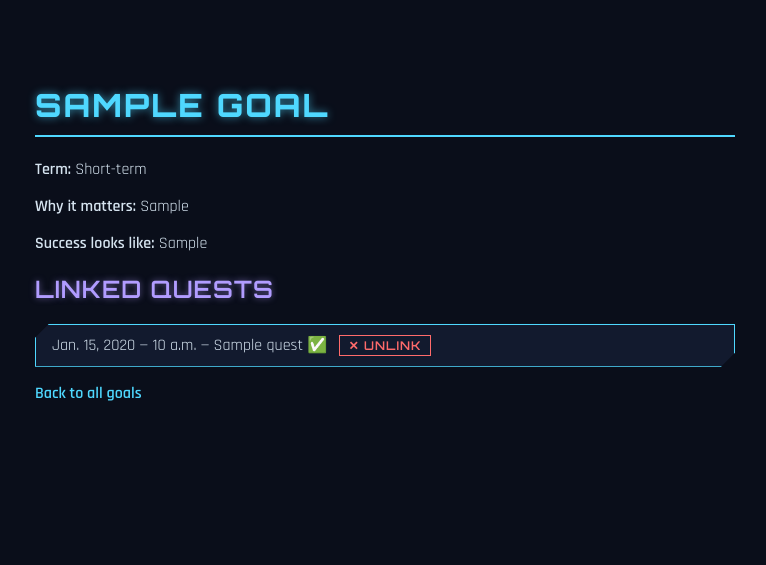
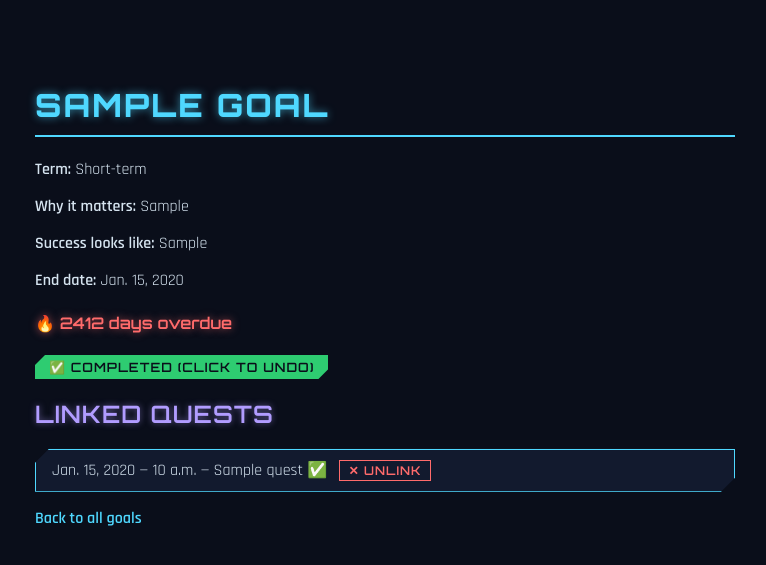
Before and after one commit to PhumelelaM7/Status-Window, a Django app: page /goals/1/ in a window 1280 px wide. Shown: the top 565 px of the page, without its empty margins (255-1021 px from the left). Run offline with Django 5.2, Linux system fonts and the light colour scheme; tables that the repository leaves empty hold one stand-in row (values such as "Sample post").

Commit message:
Switch database to MariaDB; add goal end_date, Fire-ring countdown, is_completed toggle, and unlink-quest-from-goal

```diff
--- /dev/null
+++ b/goals/deadlines.py
@@ -0,0 +1,36 @@
+from datetime import date
+
+
+def compute_countdown(end_date, today):
+    """Work out how many days remain until a goal's end date.
+
+    Returns a dict describing the countdown state, or None if the
+    goal has no end_date set at all. Tied to the Fire ring — this
+    is meant to create a felt sense of urgency and full presence
+    about the time actually remaining, not just a number.
+
+    Possible "status" values: "upcoming" (days remain), "today"
+    (the deadline is today), "overdue" (the date has passed).
+    """
+
+    # No deadline was set for this goal — nothing to count down to
+    if end_date is None:
+        return None
+
+    # Subtracting two date objects gives a timedelta; .days pulls
+    # out the whole number of days between them. Positive means the
+    # deadline is still ahead, zero means it's today, negative
+    # means it's already passed.
+    days_remaining = (end_date - today).days
+
+    if days_remaining > 0:
+        status = "upcoming"
+    elif days_remaining == 0:
+        status = "today"
+    else:
+        status = "overdue"
+
+    return {
+        "days_remaining": days_remaining,
+        "status": status,
+    }
--- a/goals/models.py
+++ b/goals/models.py
@@ -32,11 +32,22 @@ class Goal(models.Model):
         default=SHORT_TERM,
     )
 
+    # Optional deadline the user sets for this goal — a target to
+    # hit. Used to power a countdown display (tied to the Fire
+    # ring's emphasis on urgency and full presence). Left blank if
+    # the user doesn't want to set one.
+    end_date = models.DateField(blank=True, null=True)
+
     # Timestamp for when the goal was first created
     created_at = models.DateTimeField(auto_now_add=True)
 
-    # Whether the goal is still being actively pursued
+        # Whether the goal is still being actively pursued
     is_active = models.BooleanField(default=True)
+
+    # Whether this goal has actually been achieved. Distinct from
+    # is_active — a goal can be inactive without being completed
+    # (e.g. abandoned), so this tracks genuine success specifically.
+    is_completed = models.BooleanField(default=False)
 
     def __str__(self):
         # Shown in the Django admin panel and shell for readability
--- a/goals/templates/goals/goal_detail.html
+++ b/goals/templates/goals/goal_detail.html
@@ -9,6 +9,38 @@
     <p><strong>Term:</strong> {{ goal.get_term_display }}</p>
     <p><strong>Why it matters:</strong> {{ goal.why_it_matters }}</p>
     <p><strong>Success looks like:</strong> {{ goal.success_definition }}</p>
+
+    <!-- End date, if one was set -->
+    {% if goal.end_date %}
+        <p><strong>End date:</strong> {{ goal.end_date }}</p>
+    {% endif %}
+
+    <!-- Fire ring: countdown to the goal's deadline, if one is set -->
+    {% if countdown %}
+        <p class="countdown countdown-{{ countdown.status }}">
+            {% if countdown.status == "upcoming" %}
+                🔥 {{ countdown.days_remaining }} days remaining
+            {% elif countdown.status == "today" %}
+                🔥 Deadline is today
+            {% else %}
+                🔥 {{ countdown.days_remaining|cut:"-" }} days overdue
+            {% endif %}
+        </p>
+    {% endif %}
+
+    <!-- Mark this goal complete, or undo if it already is -->
+    <form method="post" action="{% url 'toggle_goal_complete' goal.id %}">
+        {% csrf_token %}
+        {% if goal.is_completed %}
+            <button type="submit" class="complete-btn done">
+                ✅ Completed (click to undo)
+            </button>
+        {% else %}
+            <button type="submit" class="complete-btn">
+                Mark Goal Complete
+            </button>
+        {% endif %}
+    </form>
 
     <!-- Every quest currently linked to this goal, with an option -->
     <!-- to unlink each one without deleting the quest itself -->
--- a/goals/urls.py
+++ b/goals/urls.py
@@ -6,4 +6,9 @@ urlpatterns = [
     path("goals/", views.goal_list, name="goal_list"),
     path("goals/add/", views.add_goal, name="add_goal"),
     path("goals/<int:goal_id>/", views.goal_detail, name="goal_detail"),
+    path(
+        "goals/<int:goal_id>/toggle-complete/",
+        views.toggle_goal_complete,
+        name="toggle_goal_complete",
+    ),
 ]
--- a/goals/views.py
+++ b/goals/views.py
@@ -1,6 +1,8 @@
 from django.shortcuts import render, get_object_or_404, redirect
+from django.utils import timezone
 from .models import Goal
 from .forms import GoalForm
+from .deadlines import compute_countdown
 
 
 def goal_list(request):
@@ -21,42 +23,50 @@ def goal_detail(request, goal_id):
 
     # get_object_or_404 fetches a single Goal by its id, and
     # automatically shows a proper "not found" page instead of
-    # crashing if the id doesn't exist — safer than Goal.objects.get()
+    # crashing if the id doesn't exist
     goal = get_object_or_404(Goal, id=goal_id)
 
-    # goal.quests uses the related_name="quests" we set on the
-    # Quest model's ForeignKey — this follows the link backwards,
-    # from a Goal to every Quest that points at it
+    # goal.quests uses the related_name="quests" set on Quest's
+    # ForeignKey — this follows the link backwards, from a Goal to
+    # every Quest that points at it
     quests = goal.quests.all().order_by("scheduled_date", "start_time")
+
+    # Compute the Fire-ring countdown, if this goal has a deadline
+    countdown = compute_countdown(goal.end_date, timezone.localdate())
 
     context = {
         "goal": goal,
         "quests": quests,
+        "countdown": countdown,
     }
 
     return render(request, "goals/goal_detail.html", context)
 
 
 def add_goal(request):
-    """
-    Show a form to add a new goal, and save it on submission.
-    """
+    """Show a form to add a new goal, and save it on submission."""
 
-    # A GET request means the page was just visited (show blank
-    # form). A POST request means the form was submitted.
     if request.method == "POST":
         form = GoalForm(request.POST)
 
         if form.is_valid():
-            # .save() writes a new Goal row to the database
             form.save()
-
-            # Redirect back to the goals list, following the same
-            # Post/Redirect/Get pattern used everywhere else in
-            # this project - avoids resubmitting the form on refresh
             return redirect("goal_list")
     else:
-        # No data submitted yet - show an empty form
         form = GoalForm()
 
     return render(request, "goals/add_goal.html", {"form": form})
+
+
+def toggle_goal_complete(request, goal_id):
+    """Toggle a goal's is_completed flag on or off."""
+
+    if request.method == "POST":
+        goal = get_object_or_404(Goal, id=goal_id)
+
+        goal.is_completed = not goal.is_completed
+        goal.is_active = not goal.is_completed
+
+        goal.save()
+
+    return redirect("goal_detail", goal_id=goal_id)
--- a/static/css/style.css
+++ b/static/css/style.css
@@ -601,3 +601,25 @@ button:hover {
 .unlink-btn:hover {
     background-color: rgba(255, 107, 107, 0.15);
 }
+
+/* ===== Fire ring: goal countdown ===== */
+
+.countdown {
+    font-family: 'Orbitron', sans-serif;
+    font-weight: 600;
+    padding: 6px 0;
+}
+
+.countdown-upcoming {
+    color: #ffb84f;
+}
+
+.countdown-today {
+    color: #ff6b6b;
+    text-shadow: 0 0 8px rgba(255, 107, 107, 0.6);
+}
+
+.countdown-overdue {
+    color: #ff6b6b;
+    text-shadow: 0 0 8px rgba(255, 107, 107, 0.6);
+}
```
Also changed, not shown: config/settings.py (+14 -3 lines), goals/forms.py (+9 -16 lines), goals/migrations/0003_goal_is_completed.py (added), goals/migrations/0004_goal_end_date.py (added).
